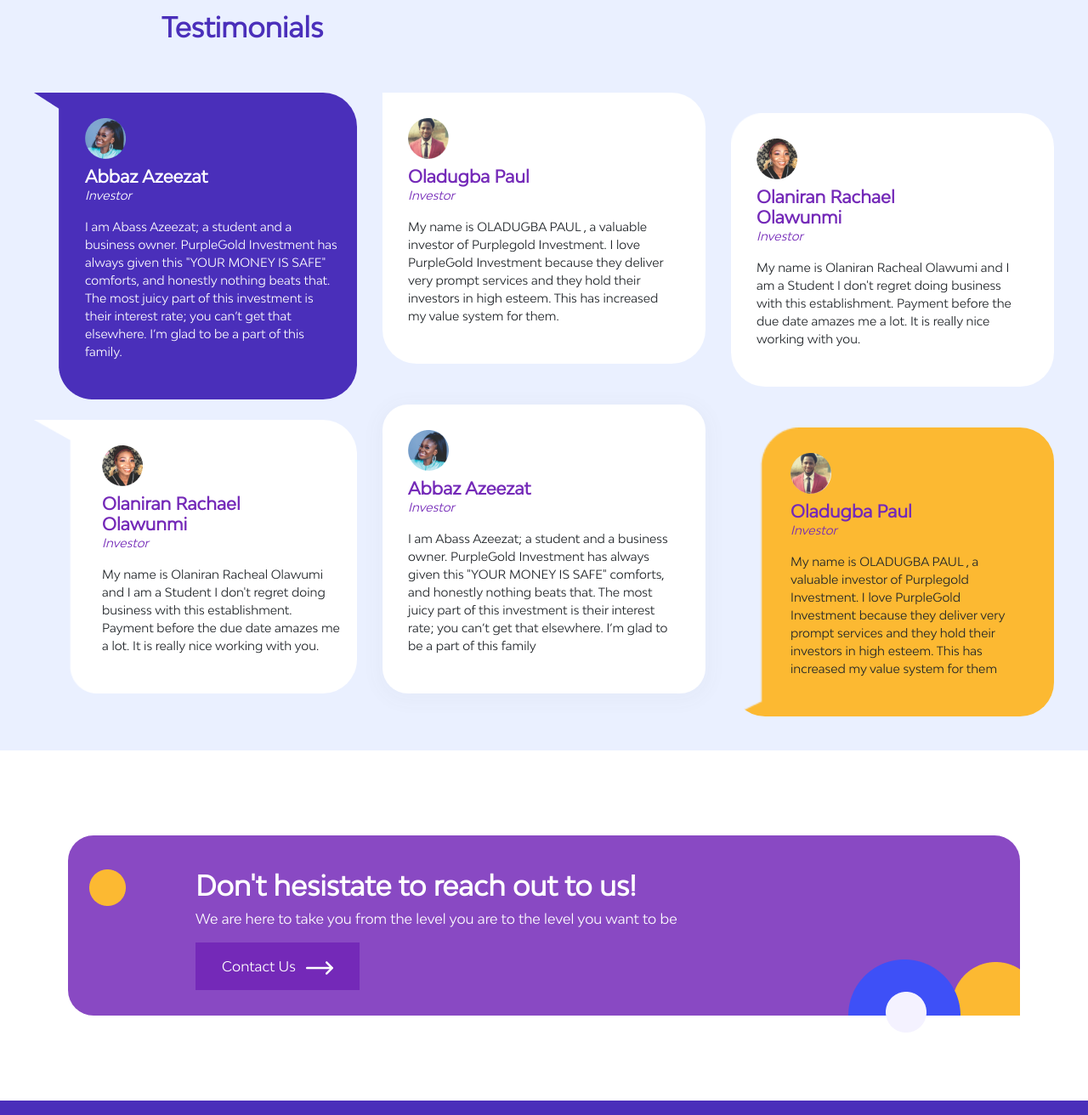
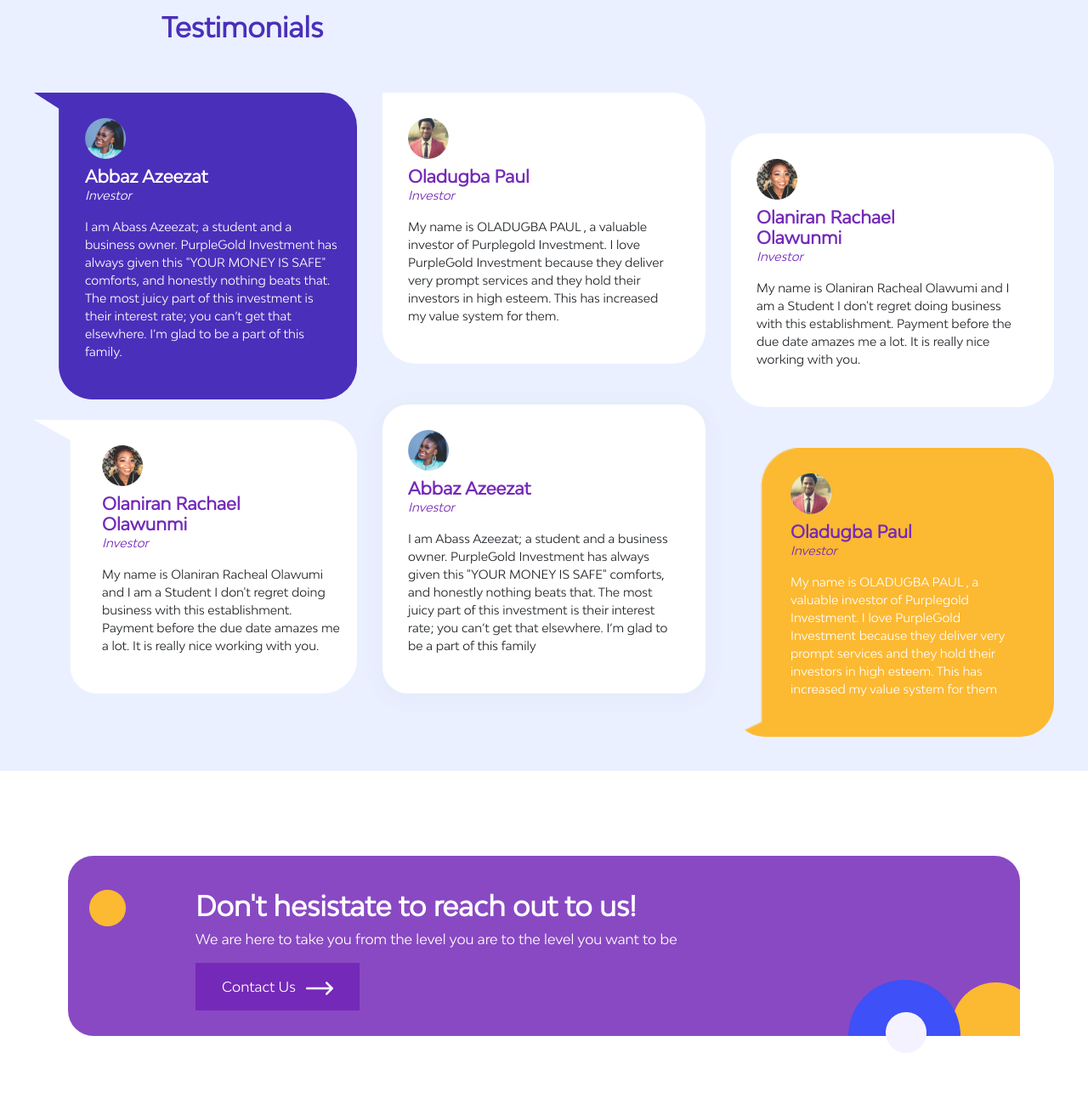
Before and after one commit to Oluwashina/PurpleGold, a plain HTML site: page index.html in a window 1280 px wide. Shown: the part 3788-5100 px from the top of the page at 85% size. Drawn offline with nearby package versions, Linux system fonts and the light colour scheme.

```diff
--- a/index.html
+++ b/index.html
@@ -418,7 +418,7 @@
                 <!-- third column -->
                 <div class="col-lg-4">
                     <!-- first part -->
-                    <div class="mt-lg-4 mt-4 test-body" style="padding: 30px 50px 30px 30px; border-radius: 0px 40px 40px 40px; background-image: url('images/testimony-white2.png'); background-repeat: no-repeat; background-size: cover;">
+                    <div class="mt-lg-5 mt-4 test-body" style="padding: 30px 50px 30px 30px; border-radius: 0px 40px 40px 40px; background-image: url('images/testimony-white2.png'); background-repeat: no-repeat; background-size: cover;">
                         <div>
                             <img src="images/testifier2.png" class="img-fluid">
                         </div>
@@ -442,7 +442,7 @@
                             <p class="mt-n2" style="font-size: 14px; color: #7429B8; font-style: italic;">Investor</p>
                         </div>
                         <div class="">
-                            <p class="" style="font-size: 14px;">My name is OLADUGBA PAUL , a valuable investor of Purplegold Investment.
+                            <p class="text-white" style="font-size: 14px;">My name is OLADUGBA PAUL , a valuable investor of Purplegold Investment.
                                 I love PurpleGold Investment because they deliver very prompt services and they hold their investors in high esteem.
                                 This has increased my value system for them</p>
                         </div>
@@ -465,7 +465,7 @@
             </div>
 
             <div class="mt-3">
-                <button class="btn btn-invest">Contact Us <img src="images/arrow.png" class="ml-2" width="32" height="15.5"></button>
+                <a href="contact.html" class="btn btn-invest">Contact Us <img src="images/arrow.png" class="ml-2" width="32" height="15.5"></a>
             </div>
 
             <!-- circle -->
```
